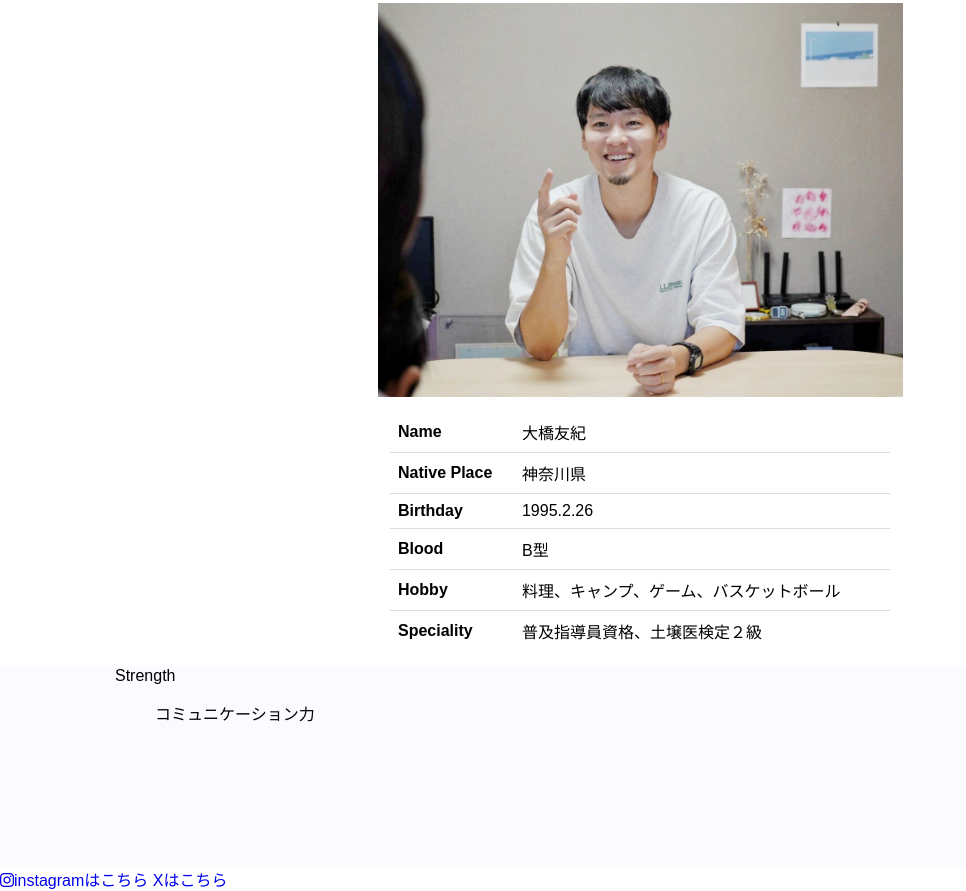
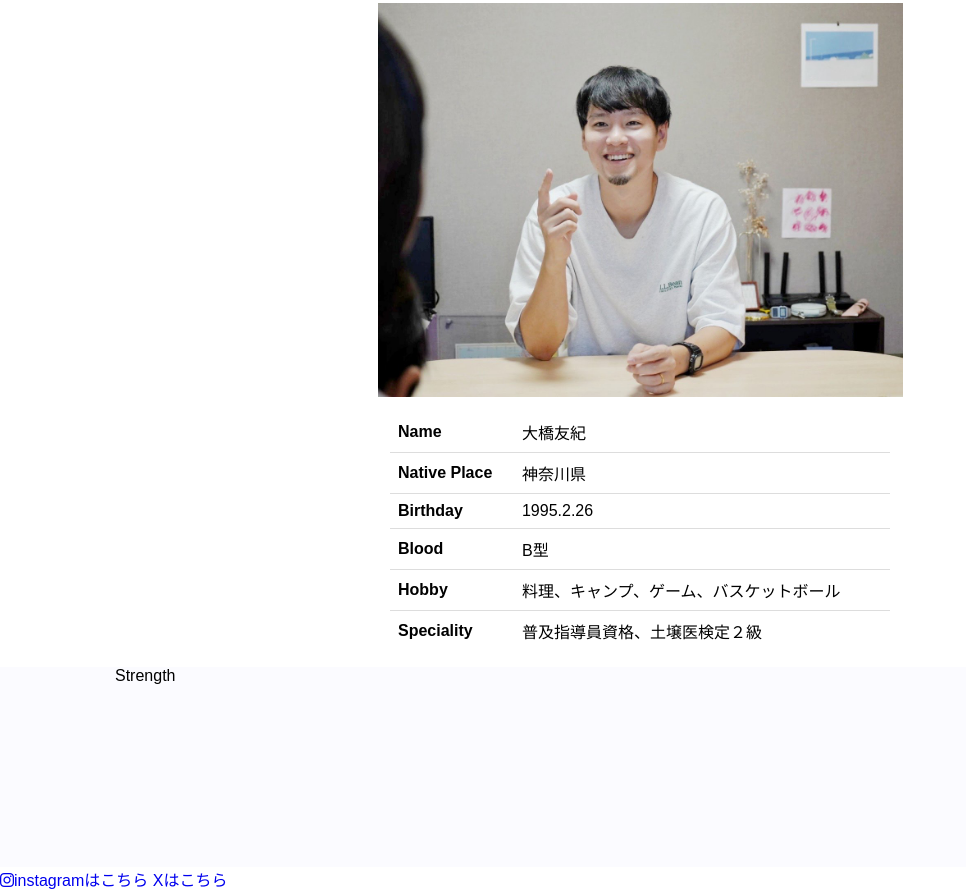
Before and after one commit to o-bridge11/o-bridge11.github.io, a plain HTML site: page index.html in a window 1280 px wide. Shown: the part 536-1427 px from the top of the page, without its empty margins (0-966 px from the left). Drawn offline with Linux system fonts and the light colour scheme.

Commit message:
Update index.html

```diff
--- a/index.html
+++ b/index.html
@@ -62,7 +62,7 @@
         <div class="skillset">
           <p>Strength</p>
           <ul>
-            <li>コミュニケーション力</li>
+            <li></li>
             <li></li>
           </ul>
         </div>
```
